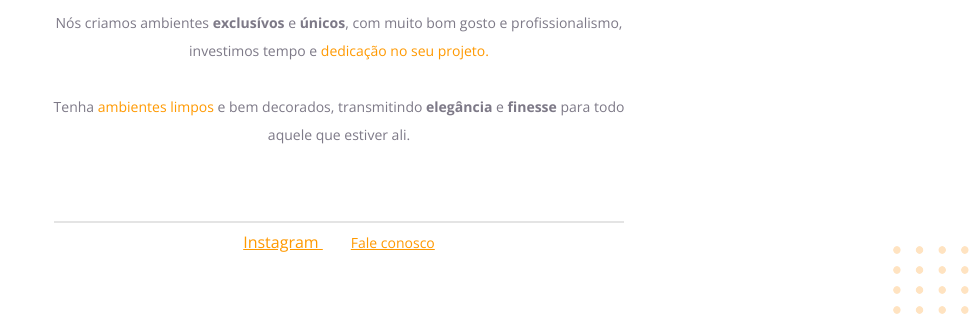
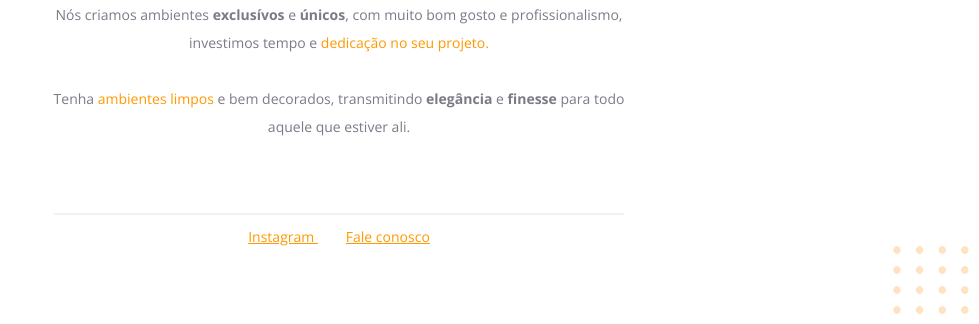
Before and after one commit to Aglalberto/explorer-projeto01, a plain HTML site: page index.html in a window 1280 px wide. Shown: the part 476-800 px from the top of the page, without its empty margins (301-1280 px from the left). Drawn offline with nearby package versions, Linux system fonts and the light colour scheme.

Commit message:
Add files via upload
atualizando ajustes no código

```diff
--- a/style.css
+++ b/style.css
@@ -1,6 +1,7 @@
 body {
   font-family: 'Open Sans', sans-serif;
   text-align: center;
+  margin: auto;
 }
 
 #hero {
@@ -28,7 +29,7 @@ span, a {
   color: #FF9900;
 }
 
-p {
+p, #footer {
   color: #7D7987;
   font-size: 14px;
   line-height: 28px;
@@ -39,11 +40,10 @@ p {
   margin: 0 auto 8px;
   width: 568px;
   height: 0px;
-  border: 1px rgb(228, 228, 228) solid;
+  border: 1px rgb(241, 241, 241) solid;
 }
 
-#footer a + a{
-  font-size: 14px;
+#footer a + a {
   margin-left: 28px;
 }
 
```
Also changed, not shown: index.html (+1 -1 lines).
